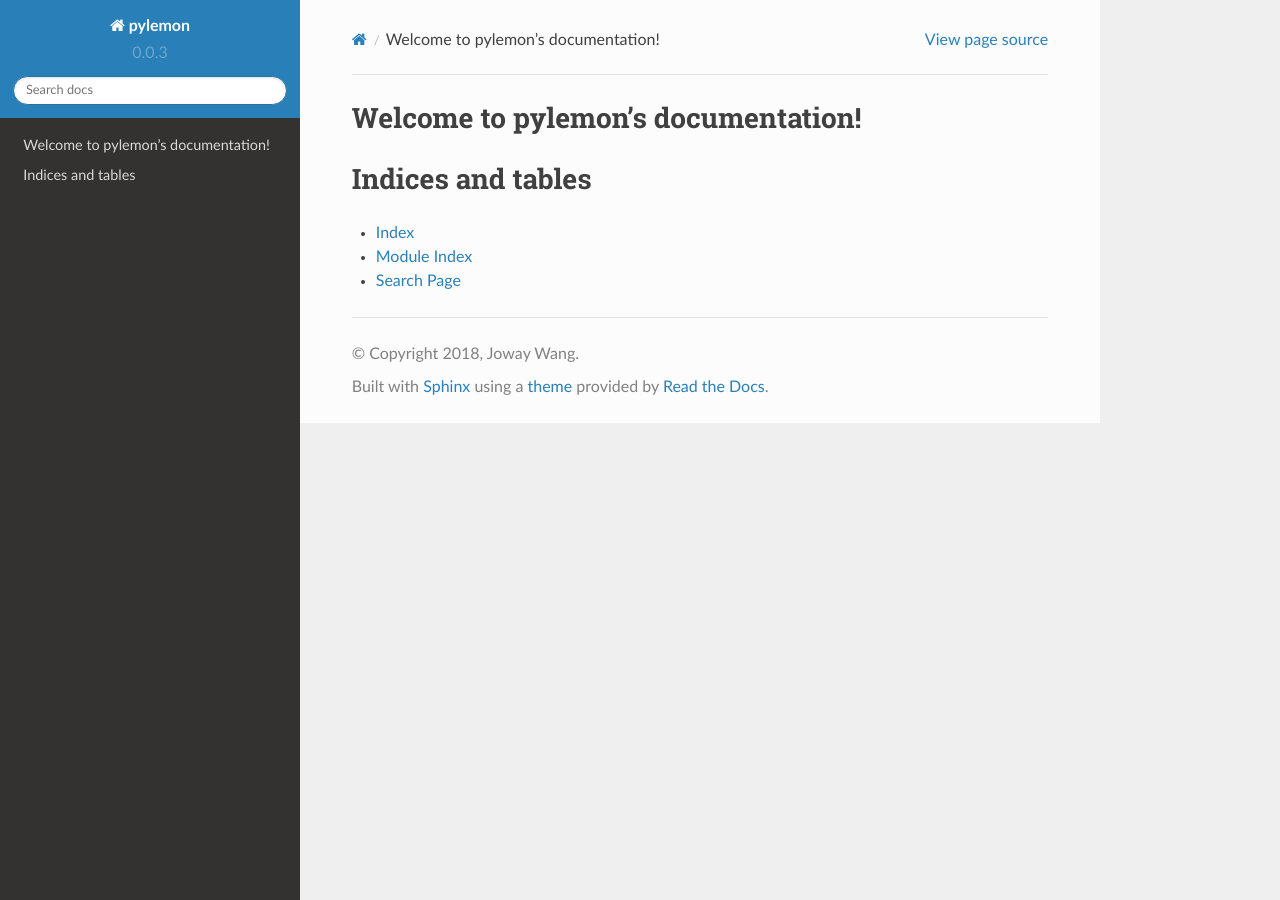
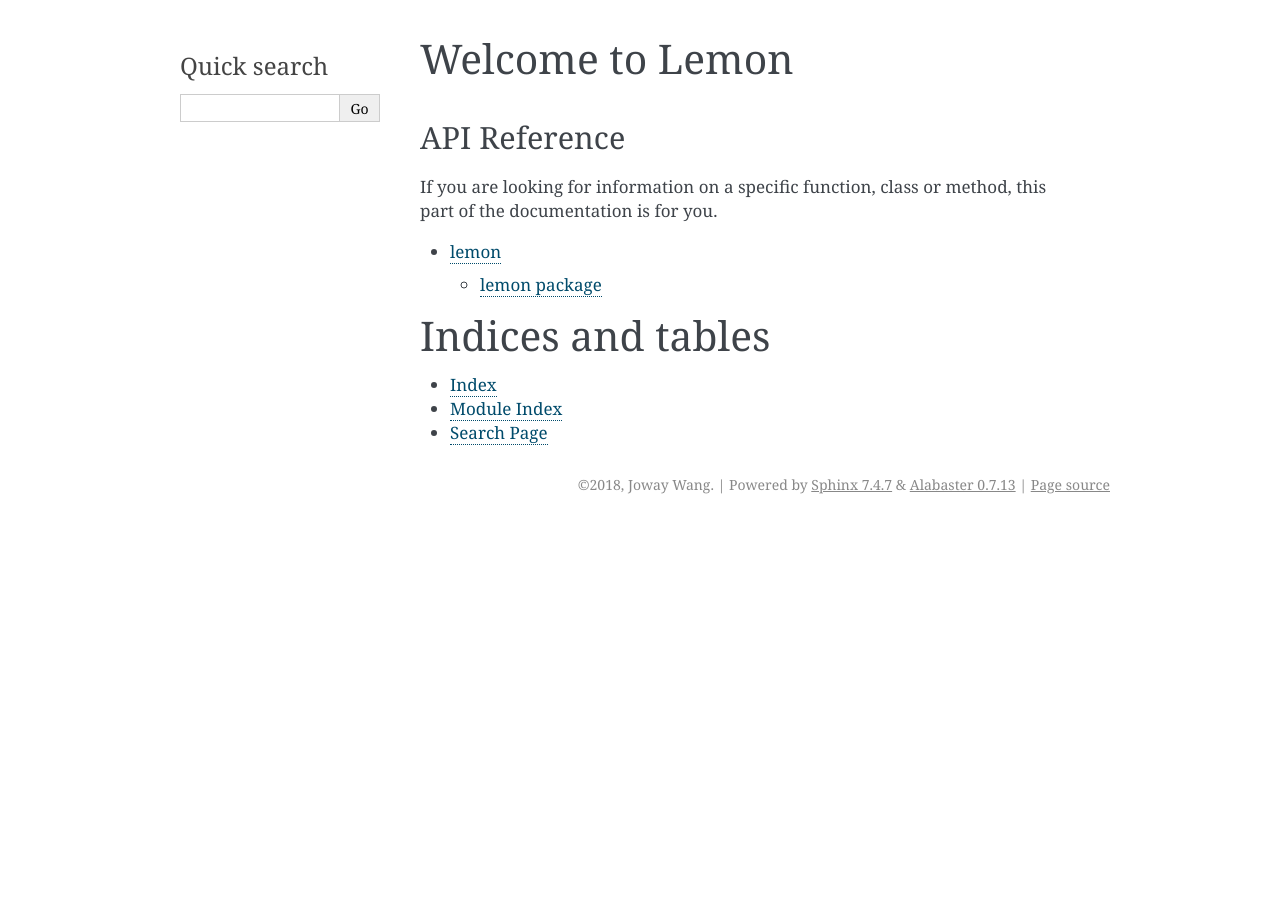
Before and after one commit to joway/lemon, a Sphinx documentation site: the page built from docs/source/index.rst, in a window 1280 px wide. Built offline with Sphinx 7.4.7, drawn with Linux system fonts in a browser that asks for light colours.

Commit message:
add docs

```diff
--- a/docs/source/conf.py
+++ b/docs/source/conf.py
@@ -92,8 +92,8 @@ todo_include_todos = True
 # The theme to use for HTML and HTML Help pages.  See the documentation for
 # a list of builtin themes.
 #
-html_theme = 'sphinx_rtd_theme'
-html_theme_path = [sphinx_rtd_theme.get_html_theme_path()]
+# html_theme = 'default'
+# html_theme_path = ['_themes']
 
 # Theme options are theme-specific and customize the look and feel of a theme
 # further.  For a list of options available for each theme, see the
--- /dev/null
+++ b/docs/source/content.rst
@@ -0,0 +1,10 @@
+API Reference
+-------------
+
+If you are looking for information on a specific function, class or
+method, this part of the documentation is for you.
+
+.. toctree::
+   :maxdepth: 2
+
+   modules
--- a/docs/source/index.rst
+++ b/docs/source/index.rst
@@ -1,16 +1,12 @@
-.. pylemon documentation master file, created by
-   sphinx-quickstart on Wed Jan  3 23:08:22 2018.
+.. kubernetes-python-client documentation master file, created by
+   sphinx-quickstart on Tue Jul  9 22:26:36 2013.
    You can adapt this file completely to your liking, but it should at least
    contain the root `toctree` directive.
 
-Welcome to pylemon's documentation!
-===================================
+Welcome to Lemon
+========================================================
 
-.. toctree::
-   :maxdepth: 2
-   :caption: Contents:
-
-
+.. include:: content.rst
 
 Indices and tables
 ==================
--- /dev/null
+++ b/docs/source/modules.rst
@@ -0,0 +1,7 @@
+lemon
+=====
+
+.. toctree::
+   :maxdepth: 4
+
+   lemon
```
Also changed, not shown: docs/source/lemon.rst (added, +94 -0 lines), 5 other files.
